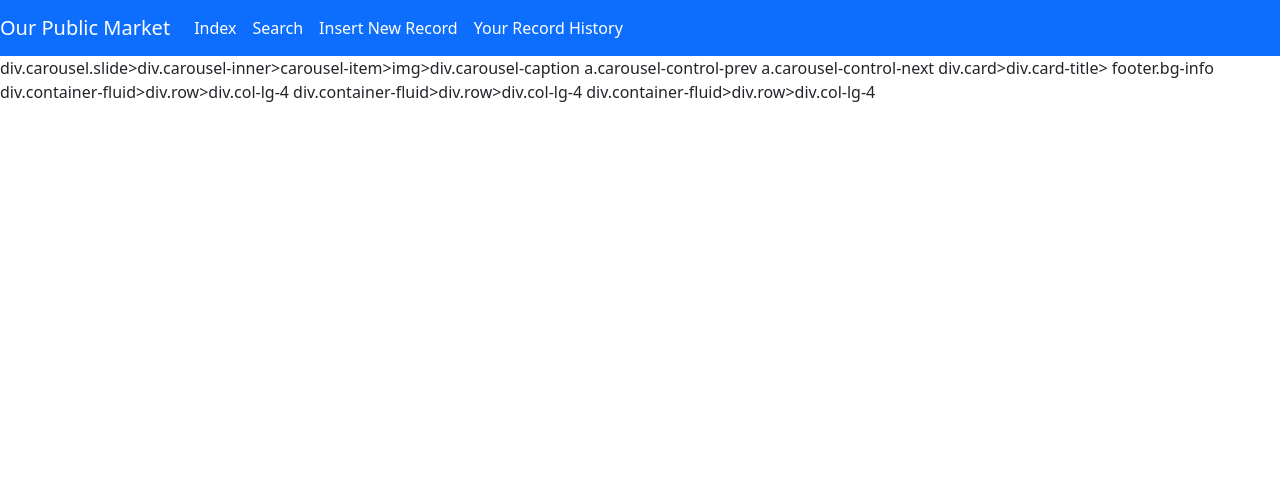
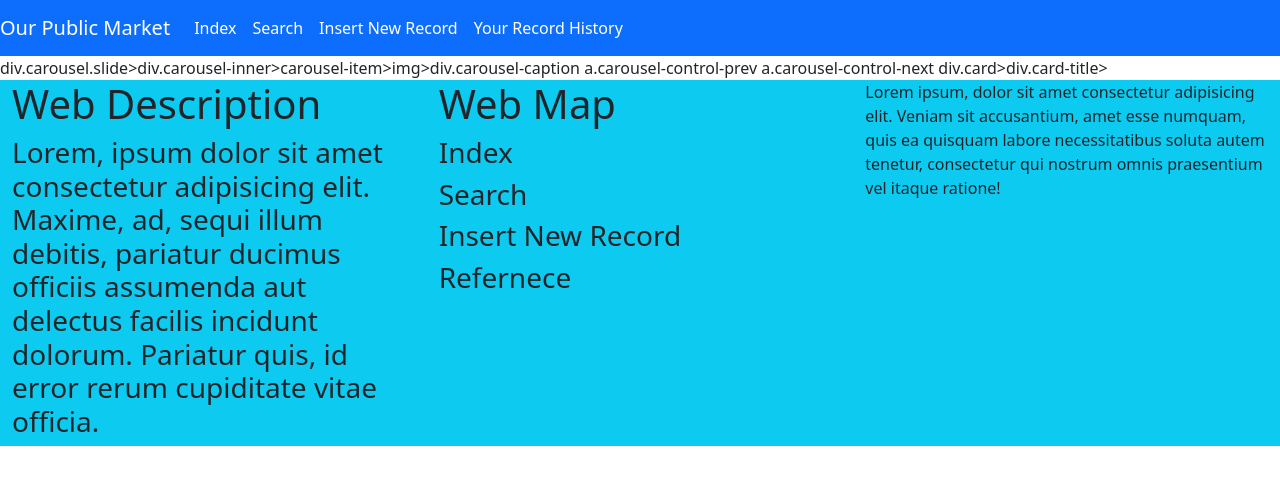
Before and after one commit to tommyliu313/atwdiproject, a PHP site: page / in a window 1280 px wide. Shown: the top 485 px of the page. Run offline with PHP 8.4, Linux system fonts and the light colour scheme.

Commit message:
202210100209

```diff
--- a/index.php
+++ b/index.php
@@ -46,12 +46,43 @@ nav#top #navbarNavDropdown ul.navbar-nav li.nav-item {
     div.card>div.card-title>
 
     <!--footerstart-->
-    footer.bg-info
-    div.container-fluid>div.row>div.col-lg-4
+    <footer class="bg-info">
+      <div class="container-fluid">
+        <div class="row">
+          <div class="col-lg-4">
+            <div class="row">
+              <h1>Web Description</h1>
+            </div>
+            <div class="row">
+              <h3>
+              Lorem, ipsum dolor sit amet consectetur adipisicing elit. Maxime, ad, sequi illum debitis, pariatur ducimus officiis assumenda aut delectus facilis incidunt dolorum. Pariatur quis, id error rerum cupiditate vitae officia.
+                </h3>
+            </div>
+          </div>
+          <div class="col-lg-4">
+            <div class="row"><h1>Web Map</h1></div>
+            <div class="row">
+              <h3>Index</h3>
+            </div>
+            <div class="row">
+              <h3>Search</h3>
+            </div>
+            <div class="row">
+              <h3>Insert New Record</h3>
+            </div>
+            <div class="row">
+              <h3>Refernece</h3>
+            </div>
+          </div>
+          <div class="col-lg-4">Lorem ipsum, dolor sit amet consectetur adipisicing elit. Veniam sit accusantium, amet esse numquam, quis ea quisquam labore necessitatibus soluta autem tenetur, consectetur qui nostrum omnis praesentium vel itaque ratione!</div>
+        </div>
+      </div>
+      </div></footer>
 
-    div.container-fluid>div.row>div.col-lg-4
 
-    div.container-fluid>div.row>div.col-lg-4
+
+
+
 
     <!--footerend-->
 
--- a/testing/get.php
+++ b/testing/get.php
@@ -1,3 +1,3 @@
 <?php
-$_
+include_once('database.php');
 ?>
```
Also changed, not shown: testing/database.php (added).
